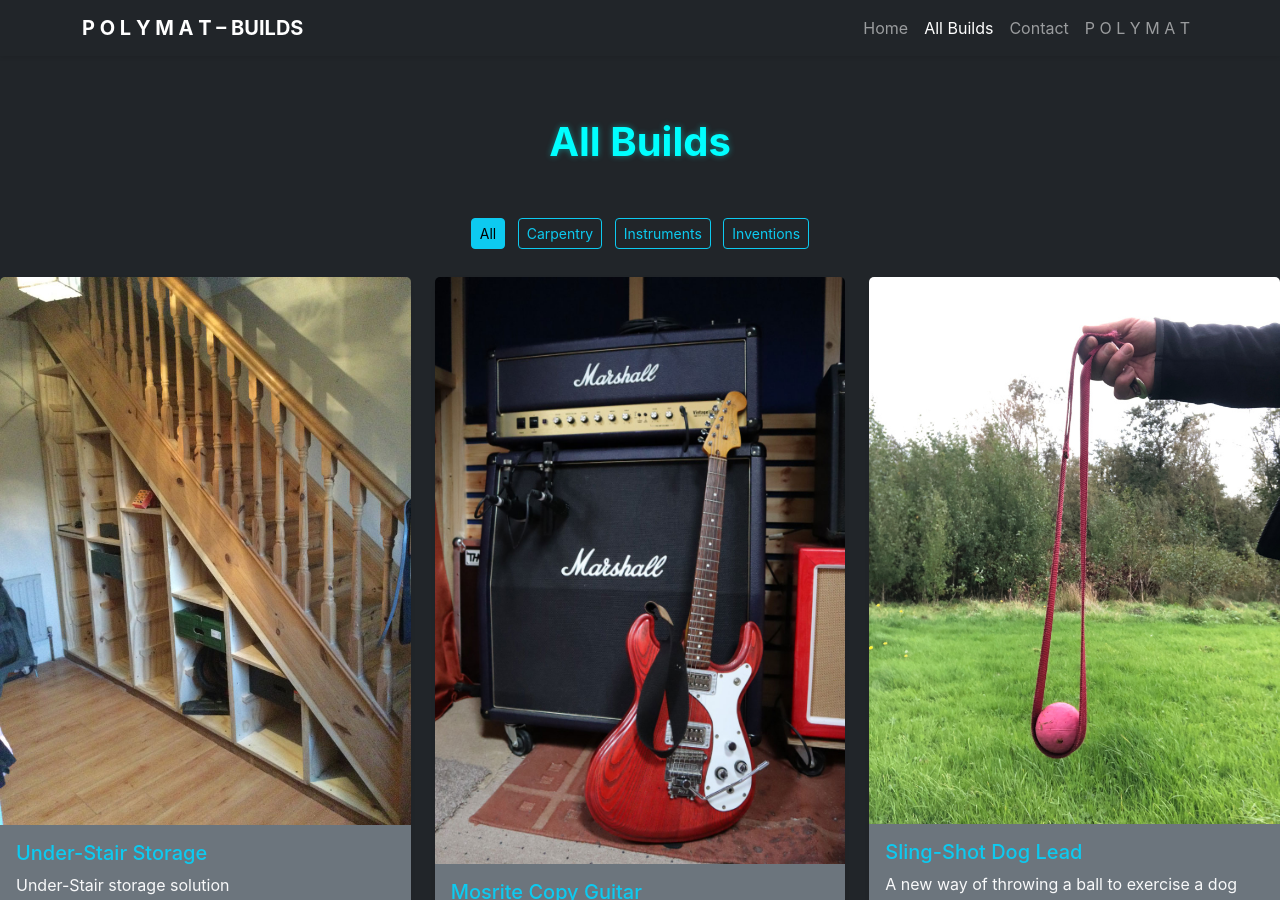
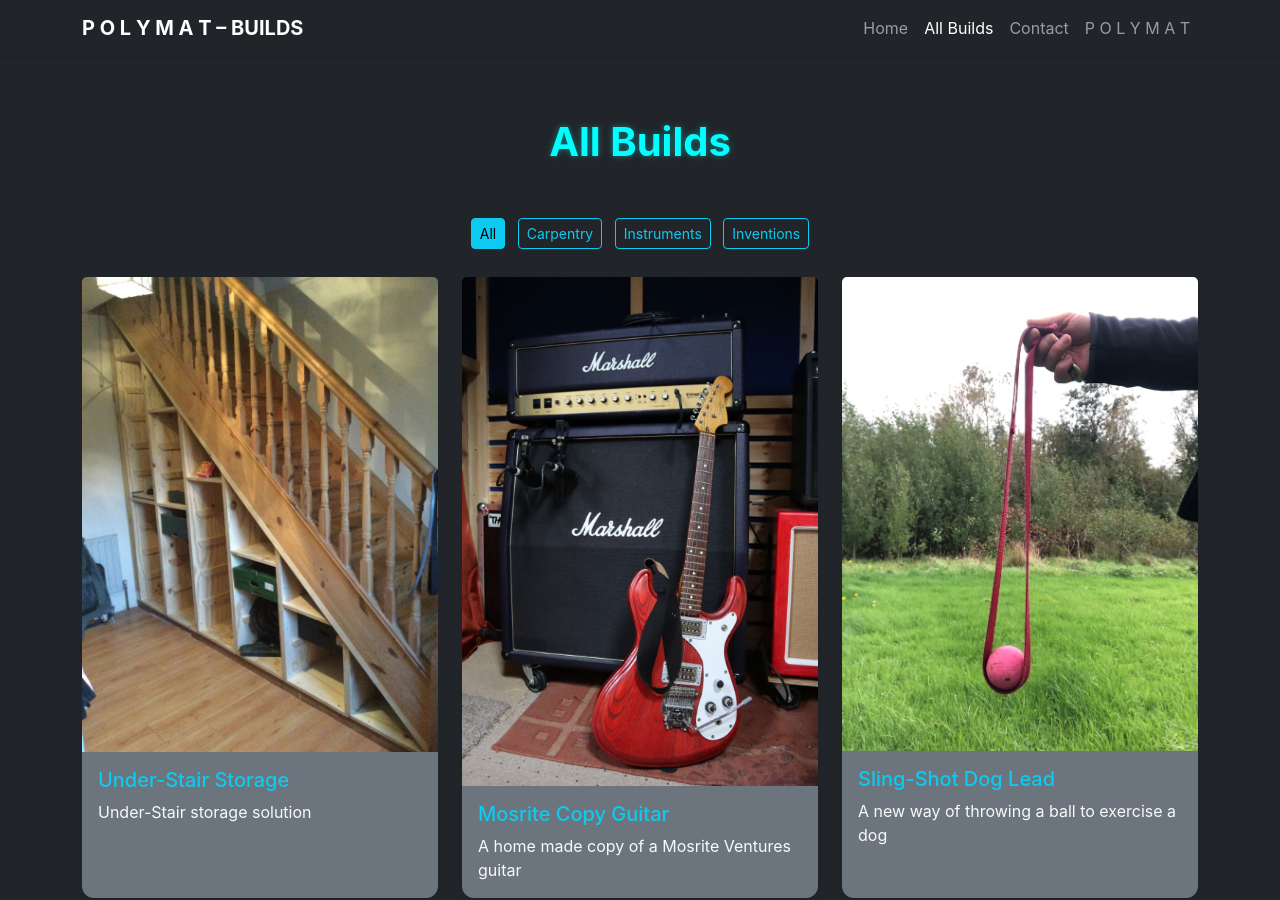
Before and after one commit to astro-mat/polymatBuilds, a Jekyll site: the page built from _builds/index.md, in a window 1280 px wide and 900 px high. Built offline with Jekyll 4.4.1, drawn with Linux system fonts in a browser that asks for light colours.

Commit message:
Add responsive image tag

```diff
--- a/_layouts/portfolio.html
+++ b/_layouts/portfolio.html
@@ -2,7 +2,7 @@
 layout: default
 ---
 <!-- _layouts/portfolio.html -->
-<section class="bg-dark ontainer my-5">
+<section class="bg-dark container my-5">
   <h1 class="text-center mb-5 fw-bold">{{ page.title }}</h1>
 
   <!-- Filter buttons -->
@@ -21,7 +21,7 @@
         <div class="card h-100 bg-secondary text-light shadow-sm border-0">
           <a href="{{ build.url | relative_url }}" class="text-decoration-none text-light">
             {% if build.image %}
-              <img src="{{ build.image | relative_url }}" class="card-img-top" alt="{{ build.title }}">
+              <img src="{{ build.image | relative_url }}" class="card-img-top img-fluid" alt="{{ build.title }}">
             {% endif %}
             <div class="card-body">
               <h5 class="card-title text-info">{{ build.title }}</h5>
```
